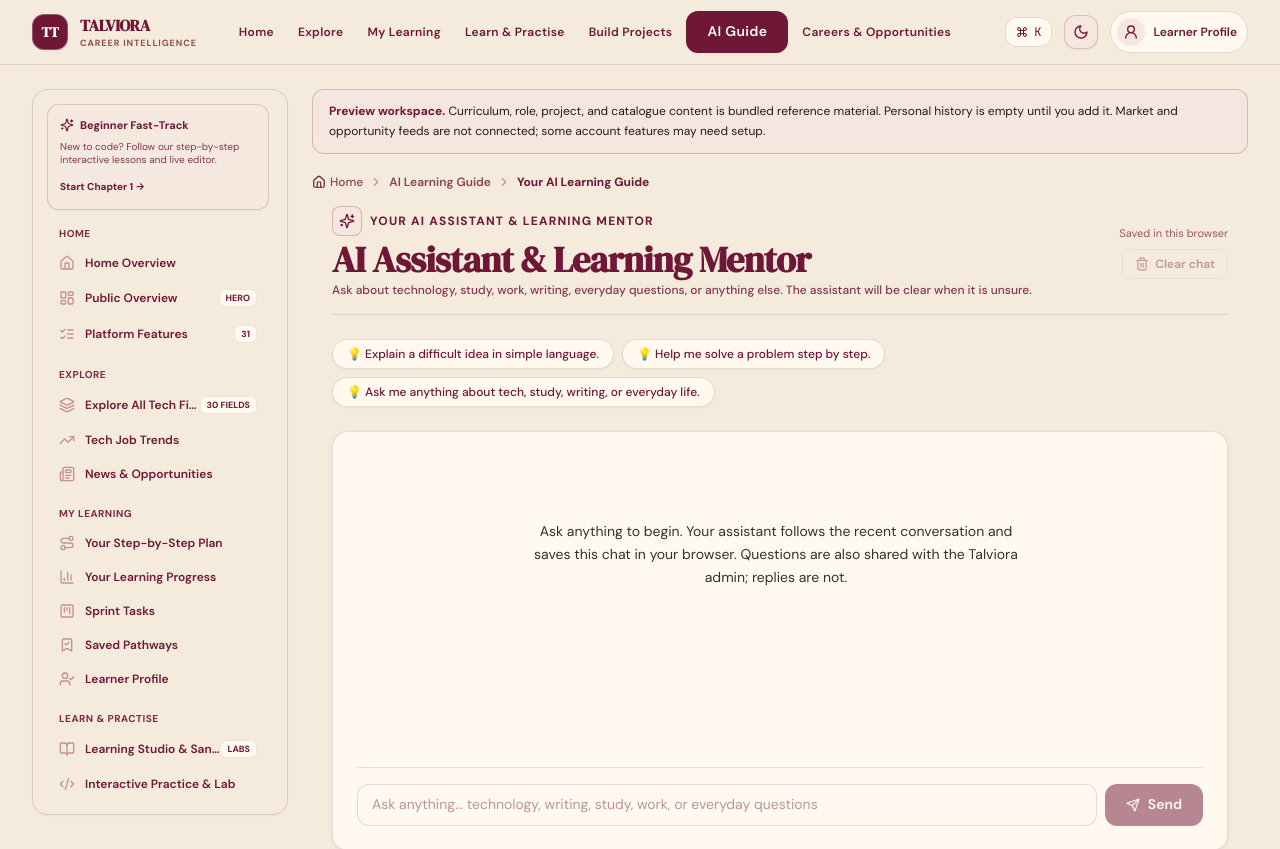
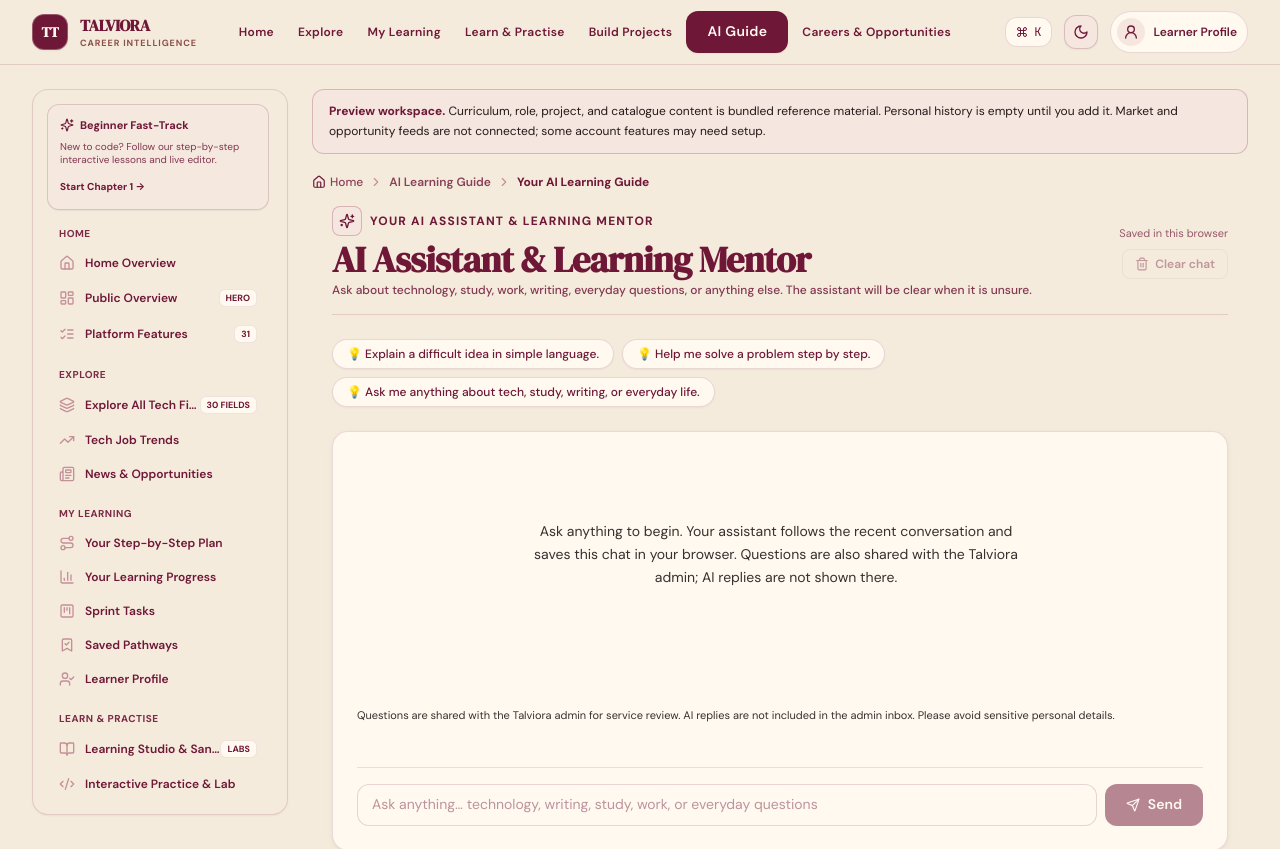
Before and after one commit to adnn-debug/talviora-tech-complete, a Next.js app: page /mentor in a window 1280 px wide. Shown: the top 849 px of the page. Built offline with nearby package versions, Linux system fonts and the light colour scheme; a web font is replaced by a local one.

Commit message:
Show clear mentor question privacy notice

```diff
--- a/app/mentor/page.tsx
+++ b/app/mentor/page.tsx
@@ -222,7 +222,7 @@
         <div className="space-y-4 overflow-y-auto max-h-[500px] pr-2">
           {messages.length === 0 && !loading && (
             <p className="mx-auto max-w-lg py-16 text-center text-sm leading-relaxed text-[var(--text-secondary)]">
-              Ask anything to begin. Your assistant follows the recent conversation and saves this chat in your browser. Questions are also shared with the Talviora admin; replies are not.
+              Ask anything to begin. Your assistant follows the recent conversation and saves this chat in your browser. Questions are also shared with the Talviora admin; AI replies are not shown there.
             </p>
           )}
           {messages.map((m, idx) => (
@@ -269,6 +269,8 @@
           )}
         </div>
 
+        <p className="pt-3 text-[11px] leading-relaxed text-[var(--text-secondary)]" role="note">Questions are shared with the Talviora admin for service review. AI replies are not included in the admin inbox. Please avoid sensitive personal details.</p>
+
         {/* Input Bar */}
         <form onSubmit={handleSend} className="pt-4 border-t border-[rgba(var(--color-burgundy-rgb),0.12)] flex gap-2">
           <input
```
